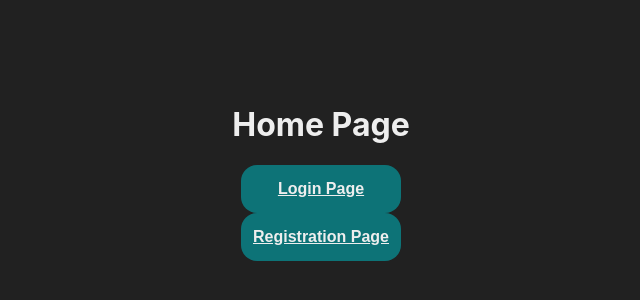
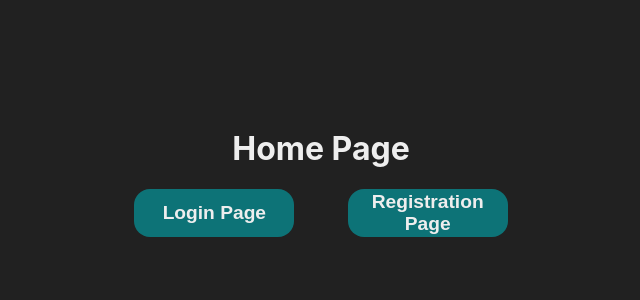
Before and after one commit to rohankurian10/database-login, a React (Create React App) app: page / in a window 1280 px wide. Shown: the part 228-528 px from the top of the page, without its empty margins (319-959 px from the left). Built offline with nearby package versions, Linux system fonts and the light colour scheme.

Commit message:
ongoing commit

```diff
--- a/src/components/Auth/Registration/Registration.js
+++ b/src/components/Auth/Registration/Registration.js
@@ -3,24 +3,30 @@ import { Link } from "react-router-dom";
 import { useRef } from "react";
 
 const Registration = () => {
-  let name = useRef();
-  let email = useRef();
-  let password = useRef();
-  let confirmPassword = useRef();
+  let validation = () => {
+    let name = reg.name.value;
+  };
 
-  let nameValidator = () => {
-    let name;
-  };
   return (
     <div className="Registration">
-      <form name="Registration" className="Form-Container">
+      <form name="reg" className="Form-Container">
         <div className="Header-Container">
           <h1>Registration</h1>
         </div>
         <div className="Input-Container">
-          <input ref={name} type="text" placeholder="name"></input>
-          <input ref={email} type="email" placeholder="email"></input>
-          <input ref={password} type="password" placeholder="password"></input>
+          <input name="name" ref={name} type="text" placeholder="name"></input>
+          <input
+            name="email"
+            ref={email}
+            type="email"
+            placeholder="email"
+          ></input>
+          <input
+            name="password"
+            ref={password}
+            type="password"
+            placeholder="password"
+          ></input>
           <input
             ref={confirmPassword}
             type="password"
@@ -28,7 +34,7 @@ const Registration = () => {
           ></input>
         </div>
         <div className="Button-Container">
-          <button>REGISTER</button>
+          <button onClick={validation}>REGISTER</button>
           <div>
             <Link to="/login">Already Registered? Login</Link>
           </div>
--- a/src/components/Home/Home.css
+++ b/src/components/Home/Home.css
@@ -29,3 +29,9 @@
 .Home button:hover {
   background-color: #14ffec;
 }
+
+.Home .Button-Container {
+  width: 30rem;
+  display: flex;
+  justify-content: space-evenly;
+}
--- a/src/components/Home/Home.js
+++ b/src/components/Home/Home.js
@@ -5,16 +5,14 @@ const Home = () => {
   return (
     <div className="Home">
       <h1>Home Page</h1>
-      <button>
+      <div className="Button-Container">
         <Link className="abc" to="/login">
-          Login Page
+          <button>Login Page</button>
         </Link>
-      </button>
-      <button>
         <Link className="abc" to="/registration">
-          Registration Page
+          <button>Registration Page</button>
         </Link>
-      </button>
+      </div>
     </div>
   );
 };
```
